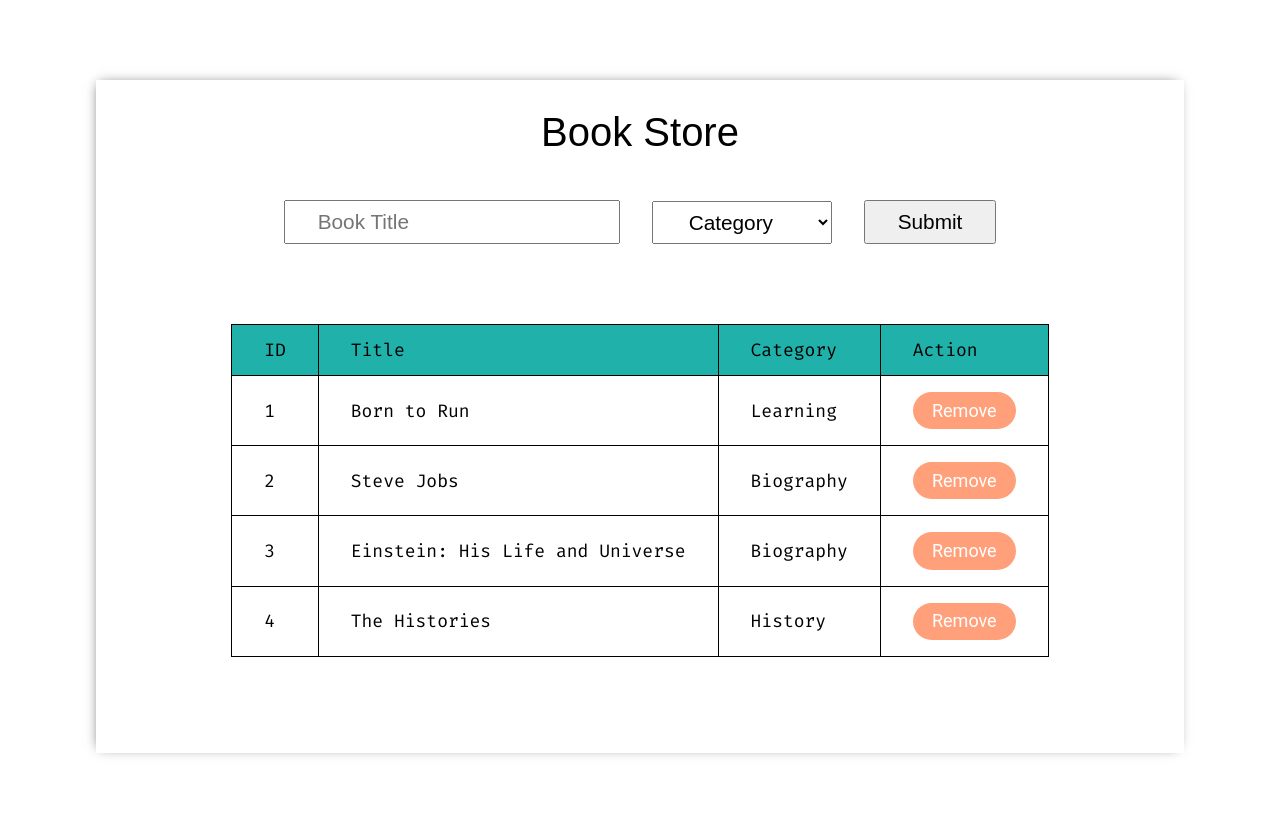
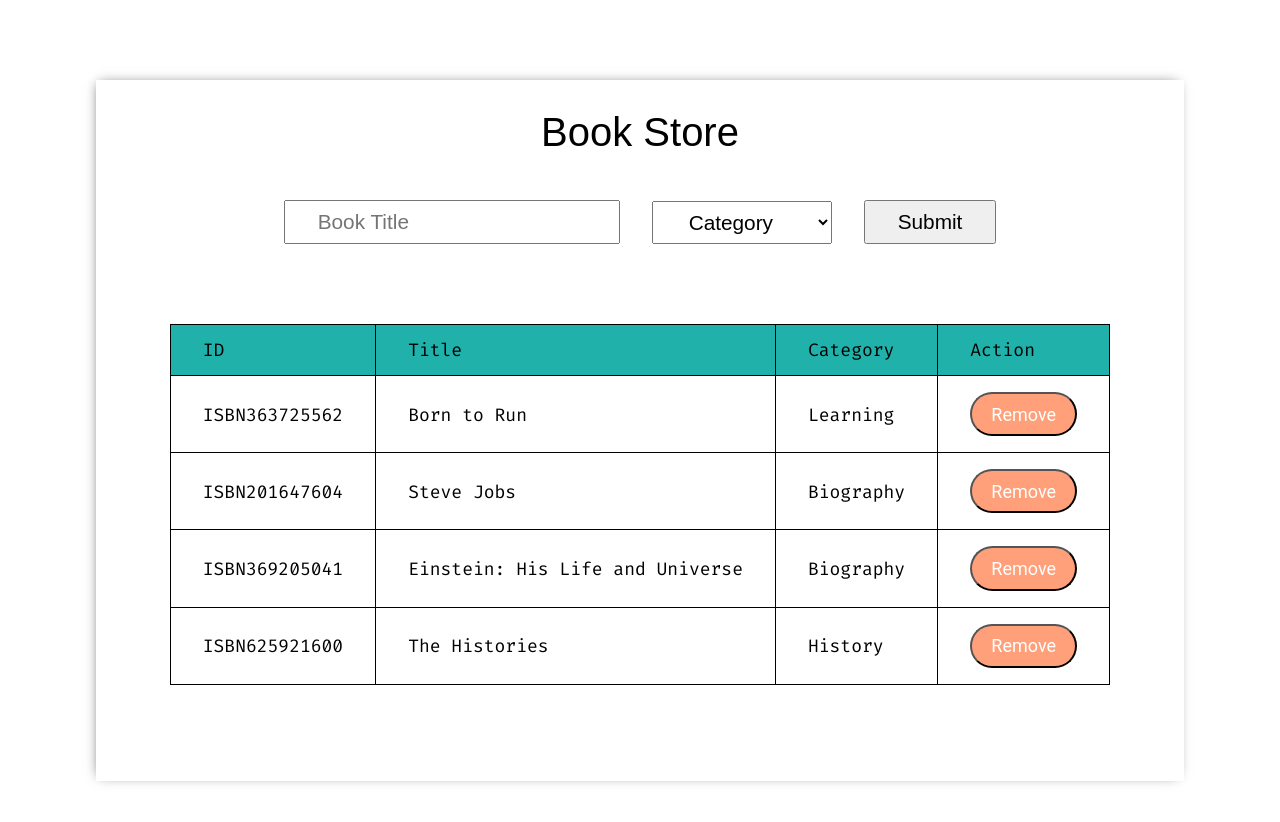
Before and after one commit to kelvin8773/bookstore, a React (Create React App) app: page / in a window 1280 px wide. Shown: the top 822 px of the page. Built offline with nearby package versions, Linux system fonts and the light colour scheme; a web font is replaced by a local one.

Commit message:
add remove book feature

```diff
--- a/src/assets/stylesheets/_components.scss
+++ b/src/assets/stylesheets/_components.scss
@@ -1,7 +1,7 @@
 /* component customize */
 
 // button
-a.button3 {
+.button3 {
   display: inline-block;
   padding: 0.6rem 1.2rem;
 
@@ -9,13 +9,14 @@ a.button3 {
   box-sizing: border-box;
   text-decoration: none;
   font-family: 'Roboto', sans-serif;
+  font-size: inherit;
   color: #FFFFFF;
   background-color: #4eb5f1;
   text-align: center;
   transition: all 0.2s;
 }
 
-a.button3:hover {
+.button3:hover {
   color: rgba(223, 217, 217, 0.884);
   box-shadow: 1px 1px 4px 0px rgba(32, 48, 50, 0.23);
   cursor: pointer;
@@ -23,7 +24,7 @@ a.button3:hover {
 }
 
 @media all and (max-width:30em) {
-  a.button3 {
+  .button3 {
     display: block;
     margin: 0.2em auto;
   }
--- a/src/components/Book.js
+++ b/src/components/Book.js
@@ -7,18 +7,18 @@ const Book = ({ book, handleRemoveBook }) => (
     <td>{book.title}</td>
     <td>{book.category}</td>
     <td>
-      <a href="#"
+      <button
         className="button3"
         onClick={() => handleRemoveBook(book)}
         style={{ backgroundColor: 'lightsalmon' }}>
-        Remove</a>
+        Remove</button>
     </td>
   </tr>
 );
 
 Book.propTypes = {
   book: PropTypes.shape({
-    id: PropTypes.number,
+    id: PropTypes.string,
     title: PropTypes.string,
     category: PropTypes.string,
   }).isRequired,
--- a/src/containers/books_form.js
+++ b/src/containers/books_form.js
@@ -2,6 +2,7 @@ import React from 'react';
 import { connect } from 'react-redux';
 import PropTypes from 'prop-types';
 import { createBook } from '../actions';
+import { makeID } from '../helpers/index';
 
 const CATEGORIES = ['Action', 'Biography', 'History', 'Horror', 'Kids', 'Learning', 'Sci-Fi'];
 
@@ -23,14 +24,15 @@ class BookForm extends React.Component {
 
   handleSubmit(e) {
     e.preventDefault();
-    const { createBook, books } = this.props;
-    const book = { ...this.state, id: books.length + 1 };
-    console.log(book);
-    createBook(book);
-    this.setState({
-      title: '',
-      category: ''
-    })
+    const { createBook } = this.props;
+    const book = { ...this.state, id: makeID() };
+    if (book.title !== '' && book.category !== '') {
+      createBook(book);
+      this.setState({
+        title: '',
+        category: ''
+      })
+    }
   }
 
   render() {
--- /dev/null
+++ b/src/helpers/index.js
@@ -0,0 +1,26 @@
+/**
+ * Pseudo-random string generator
+ * http://stackoverflow.com/a/27872144/383904
+ * Default: return a random alpha-numeric string
+ *
+ * @param {Integer} len Desired length
+ * @param {String} an Optional (alphanumeric), "a" (alpha), "n" (numeric)
+ * @return {String}
+ */
+const randomString = (len, an) => {
+  an = an && an.toLowerCase();
+  var str = "",
+    i = 0,
+    min = an === "a" ? 10 : 0,
+    max = an === "n" ? 10 : 62;
+  for (; i++ < len;) {
+    var r = Math.random() * (max - min) + min << 0;
+    str += String.fromCharCode(r += r > 9 ? r < 36 ? 55 : 61 : 48);
+  }
+  return str;
+}
+
+const makeID = () => 'ISBN' + randomString(9, "n")
+
+
+export { makeID }
--- a/src/index.js
+++ b/src/index.js
@@ -5,28 +5,29 @@ import { Provider } from 'react-redux';
 
 import App from './components/App';
 import rootReducer from './reducers/index';
+import { makeID } from './helpers/index';
 
 import './assets/stylesheets/index.scss';
 
 const initialState = {
   books: [
     {
-      id: 1,
+      id: makeID(),
       title: 'Born to Run',
       category: 'Learning',
     },
     {
-      id: 2,
+      id: makeID(),
       title: 'Steve Jobs',
       category: 'Biography',
     },
     {
-      id: 3,
+      id: makeID(),
       title: 'Einstein: His Life and Universe',
       category: 'Biography',
     },
     {
-      id: 4,
+      id: makeID(),
       title: 'The Histories',
       category: 'History',
     },
--- a/src/reducers/books.js
+++ b/src/reducers/books.js
@@ -3,9 +3,7 @@ const bookReducer = (state = [], action) => {
     case 'CREATE_BOOK':
       return [...state, action.payload];
     case 'REMOVE_BOOK':
-      return [
-        ...state.slice(0, action.payload),
-        ...state.slice(action.payload + 1, state.length)];
+      return state.filter(book => book.id !== action.payload);
     default:
       return state;
   }
```
